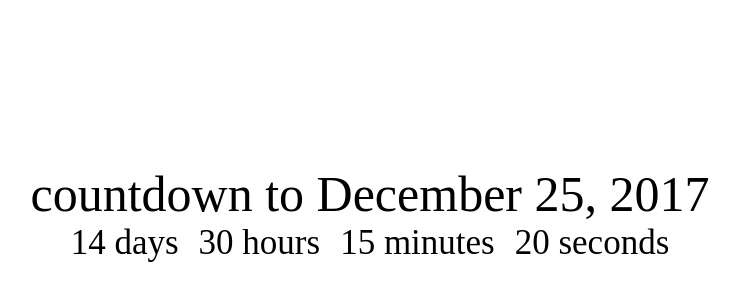
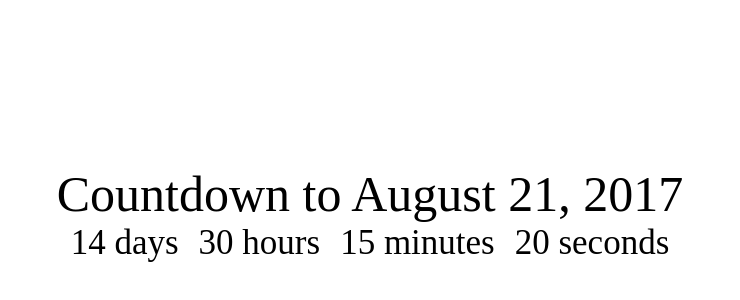
Before and after one commit to godois/reactjs-course, a React (Create React App) app in the folder countdown/: page / in a window 1280 px wide. Shown: the part 88-388 px from the top of the page, without its empty margins (270-1010 px from the left). Built offline with nearby package versions, Linux system fonts and the light colour scheme.

Commit message:
Including a constructor for our first component

```diff
--- a/countdown/src/App.jsx
+++ b/countdown/src/App.jsx
@@ -3,10 +3,18 @@
 
 
 class App extends Component {
+
+  constructor(props){
+    super(props);
+    this.state = {
+      deadline: 'August 21, 2017'
+    }
+  }
+
   render(){
     return (
       <div className="App">
-        <div className="App-title">countdown to December 25, 2017</div>
+        <div className="App-title">Countdown to {this.state.deadline}</div>
         <div>
           <div className="Clock-days">14 days</div>
           <div className="Clock-hours">30 hours</div>
```
